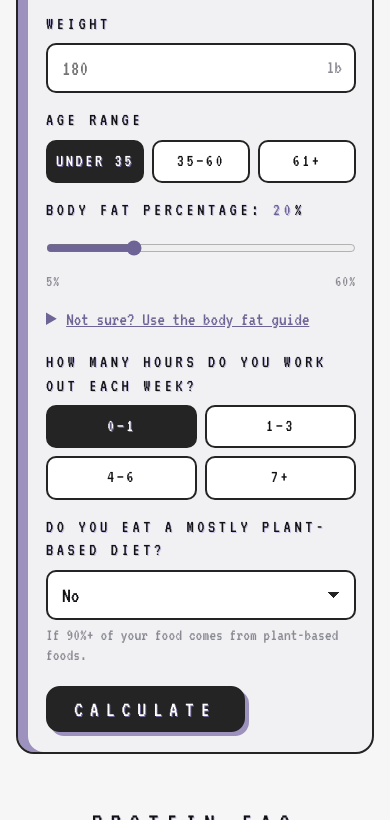
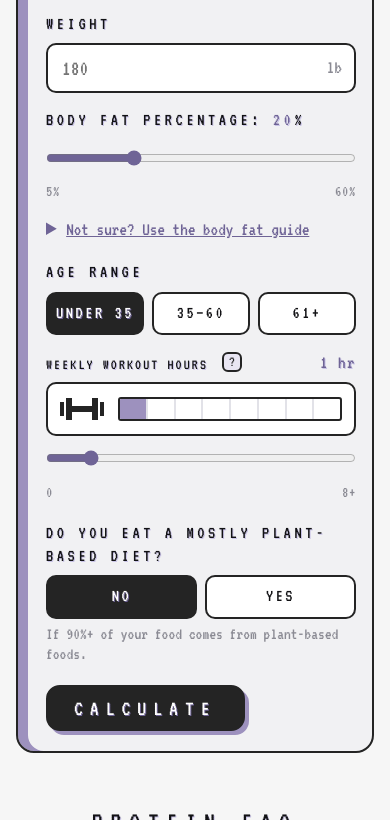
Before and after one commit to karifilipek-ops/Bloom, a plain HTML site: page protein-calculator-1/index.html in a window 390 px wide. Shown: the part 755-1575 px from the top of the page. Drawn offline with Linux system fonts and the light colour scheme; a web font is replaced by a local one.

Commit message:
Protein: hours slider, No/Yes plant buttons, age after body fat, centred 'Your protein goals', LBM explanation, more room for the gauge pin; label row stays on one line on phones
Co-Authored-By: Claude Opus 5.5 <noreply@anthropic.com>
Claude-Session: https://claude.ai/code/session_01VWttRDZvWxRE1HF7Qi7Saa

```diff
--- a/assets/css/site.css
+++ b/assets/css/site.css
@@ -307,6 +307,8 @@ input[type="range"] { width: 100%; accent-color: var(--lav-dark); height: 28px;
 /* label with its value pushed to the right */
 .field .label-row { display: flex; justify-content: space-between; align-items: baseline; gap: 10px; }
 .label-row > span:last-child { color: var(--lav-dark); text-transform: none; font-size: 1.25em; letter-spacing: .08em; }
+.label-row > span { white-space: nowrap; }
+@media (max-width: 560px) { .field .label-row { font-size: 15px; letter-spacing: .14em; } }
 .field.has-info { position: relative; }
 .field.has-info > .info-pop { top: 32px; left: 0; right: 0; }
 /* workout-hours slider: pixel dumbbell + 8-cell bar that fills one cell per hour */
@@ -354,6 +356,7 @@ input[type="range"] { width: 100%; accent-color: var(--lav-dark); height: 28px;
 .results[hidden] { display: none; }
 .results h2 { margin-top: 26px; }
 .results > h2:first-child { margin-top: 0; }
+.calc h2.h-center { text-align: center; }
 .big { background: var(--paper); border: 2px solid var(--ink); border-radius: var(--r-md); padding: 18px; text-align: center; margin-bottom: 16px; }
 .big .k, .stat .k { font-family: var(--pixel); font-size: 17px; letter-spacing: .2em; text-transform: uppercase; color: var(--ink-soft); text-shadow: var(--px-shadow); }
 .big .v { font-family: var(--pixel); font-size: clamp(48px, 11vw, 66px); line-height: 1.05; letter-spacing: .06em; text-shadow: 3px 3px 0 var(--lav-line); }
@@ -580,7 +583,7 @@ hr.rule { border: 0; border-top: 1px solid var(--line); margin: 40px auto; max-w
 .sr-only { position: absolute; width: 1px; height: 1px; padding: 0; margin: -1px; overflow: hidden; clip: rect(0,0,0,0); border: 0; }
 
 /* ---------- Protein gauge ---------- */
-.gauge { position: relative; margin: 70px 6px 44px; }
+.gauge { position: relative; margin: 100px 6px 44px; }   /* room for the shaker pin above the track */
 .gauge-track { display: flex; height: 30px; border: 2px solid var(--ink); border-radius: 999px; overflow: hidden; background: var(--paper); }
 .gauge-track span { display: flex; align-items: center; justify-content: center; min-width: 0; overflow: hidden; }
 .gauge-track span + span { border-left: 2px solid var(--ink); }
--- a/protein-calculator-1/index.html
+++ b/protein-calculator-1/index.html
@@ -44,14 +44,6 @@
           <div class="unit-wrap"><input type="number" id="weight" inputmode="decimal" min="0" placeholder="180"><span class="u" data-wu>lb</span></div>
         </div>
         <div class="field full">
-          <span class="label">Age range</span>
-          <div class="seg" data-name="age">
-            <button data-value="1" aria-pressed="true">Under 35</button>
-            <button data-value="1.15">35–60</button>
-            <button data-value="1.3">61+</button>
-          </div>
-        </div>
-        <div class="field full">
           <label for="bf">Body fat percentage: <span id="bf-out">20</span>%</label>
           <input type="range" id="bf" min="5" max="60" step="1" value="20">
           <div class="range-ends"><span>5%</span><span>60%</span></div>
@@ -62,27 +54,36 @@
           </details>
         </div>
         <div class="field full">
-          <span class="label">How many hours do you work out each week?</span>
-          <div class="seg multi" data-name="hours">
-            <button data-value="1" aria-pressed="true">0–1</button>
-            <button data-value="1.15">1–3</button>
-            <button data-value="1.3">4–6</button>
-            <button data-value="1.4">7+</button>
+          <span class="label">Age range</span>
+          <div class="seg" data-name="age">
+            <button data-value="1" aria-pressed="true">Under 35</button>
+            <button data-value="1.15">35–60</button>
+            <button data-value="1.3">61+</button>
           </div>
         </div>
+        <div class="field full has-info">
+          <label for="hours" class="label-row"><span>Weekly workout hours <button class="info" type="button" aria-expanded="false" aria-controls="i-hours" aria-label="What counts as workout hours?">?</button></span><span id="hours-out">1 hr</span></label>
+          <div class="info-pop" id="i-hours" role="note" hidden>Any exercise counts, not just lifting: cardio, sports, classes. Everyday walking doesn&rsquo;t.</div>
+          <div class="gym" aria-hidden="true">
+            <svg class="gym-icon" viewBox="0 0 22 11" shape-rendering="crispEdges"><rect x="0" y="2" width="2" height="7"/><rect x="3" y="0" width="3" height="11"/><rect x="6" y="4" width="10" height="3"/><rect x="16" y="0" width="3" height="11"/><rect x="20" y="2" width="2" height="7"/></svg>
+            <div class="gym-bar" id="gym-bar"><i></i><i></i><i></i><i></i><i></i><i></i><i></i><i></i></div>
+          </div>
+          <input type="range" id="hours" min="0" max="8" step="1" value="1">
+          <div class="range-ends"><span>0</span><span>8+</span></div>
+        </div>
         <div class="field full">
-          <label for="plant">Do you eat a mostly plant-based diet?</label>
-          <select id="plant">
-            <option value="1" selected>No</option>
-            <option value="1.1">Yes</option>
-          </select>
+          <span class="label">Do you eat a mostly plant-based diet?</span>
+          <div class="seg" data-name="plant">
+            <button data-value="1" aria-pressed="true">No</button>
+            <button data-value="1.1">Yes</button>
+          </div>
           <div class="hint">If 90%+ of your food comes from plant-based foods.</div>
         </div>
       </div>
       <div class="actions"><button class="btn" type="submit">Calculate</button></div>
 
       <div class="results" id="results" hidden aria-live="polite">
-        <h2>Protein goals</h2>
+        <h2 class="h-center">Your protein goals</h2>
         <div class="stats">
           <div class="stat"><div class="k">Minimum</div><div class="v"><span id="r-min"></span>g/day</div><div class="s">The minimum to optimize physical progress</div></div>
           <div class="stat"><div class="k">Maximum</div><div class="v"><span id="r-max"></span>g/day</div><div class="s">Past this, little extra benefit</div></div>
@@ -184,7 +185,17 @@
       var units = B.unitSystem();
       var sex = B.seg("sex", bodyFat.render);
       var age = B.seg("age");
-      var hours = B.seg("hours");
+      var plant = B.seg("plant");
+      // Workout hours slider (0-8+), mapped onto the original groups: 0-1, 2-3, 4-6, 7+ hrs.
+      var hoursEl = document.getElementById("hours"), gymCells = document.querySelectorAll("#gym-bar i");
+      function hours() { var h = +hoursEl.value; return h <= 1 ? 1 : h <= 3 ? 1.15 : h <= 6 ? 1.3 : 1.4; }
+      function renderHours() {
+        var h = +hoursEl.value;
+        document.getElementById("hours-out").textContent = h >= 8 ? "8+ hrs" : h + (h === 1 ? " hr" : " hrs");
+        for (var i = 0; i < gymCells.length; i++) gymCells[i].classList.toggle("on", i < h);
+      }
+      hoursEl.addEventListener("input", renderHours);
+      renderHours();
       var form = document.getElementById("form");
 
       // Option values from the original calculator
@@ -196,7 +207,7 @@
         var w = B.num("weight");
         if (!B.error(form, !(w > 0) ? "Please enter your weight." : "")) return;
 
-        var factor = (GENDER[sex()] + parseFloat(age()) + parseFloat(hours()) + parseFloat(document.getElementById("plant").value)) / 4;
+        var factor = (GENDER[sex()] + parseFloat(age()) + hours() + parseFloat(plant())) / 4;
         var lbm = w - w * bodyFat.value() * 0.01;                      // lean body mass, in the units entered
         var min, max, opt;
         if (u === "metric") { min = lbm * 1.76; max = lbm * 2.65; opt = lbm * 2.2 * factor; }   // original kg formulas
@@ -205,7 +216,7 @@
         document.getElementById("r-min").textContent = B.fmt(min);
         document.getElementById("r-max").textContent = B.fmt(max);
         document.getElementById("r-opt").textContent = B.fmt(opt);
-        document.getElementById("r-basis").textContent = "Based on your lean body mass of " + B.fmt(lbm) + (u === "metric" ? " kg." : " lbs.");
+        document.getElementById("r-basis").innerHTML = "<strong>Why lean body mass?</strong> Your protein needs come from your muscle, not your body fat, so using total weight would overshoot for anyone carrying extra fat. These numbers use your lean body mass of " + B.fmt(lbm) + (u === "metric" ? " kg." : " lbs.");
 
         // Gauge: scale runs from 0 to 125% of the maximum
         var end = max * 1.25, pct = function (v) { return Math.max(0, Math.min(100, v / end * 100)); };
```
